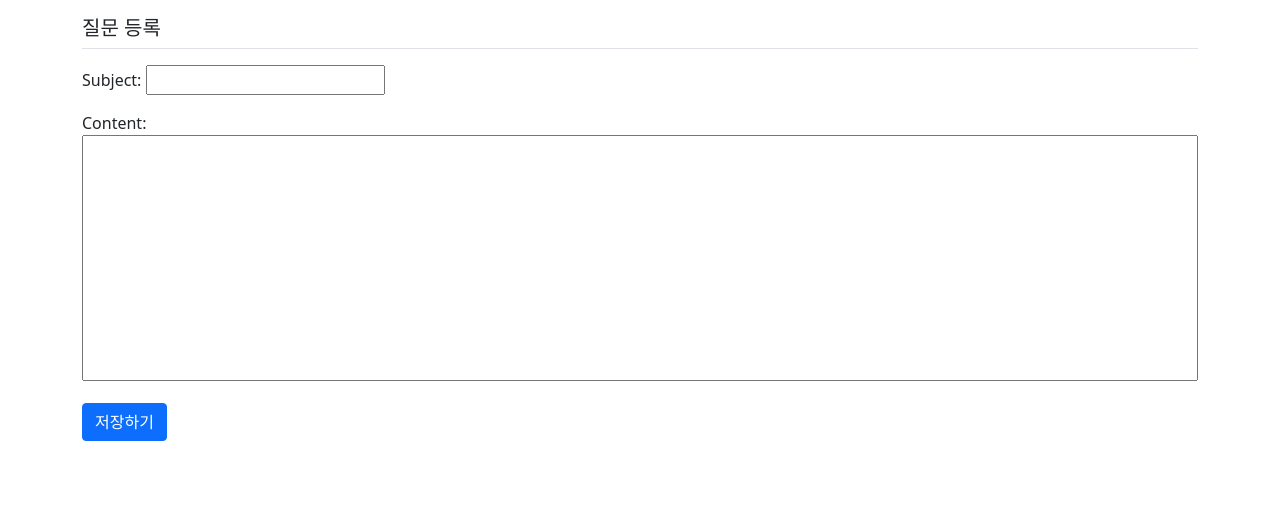
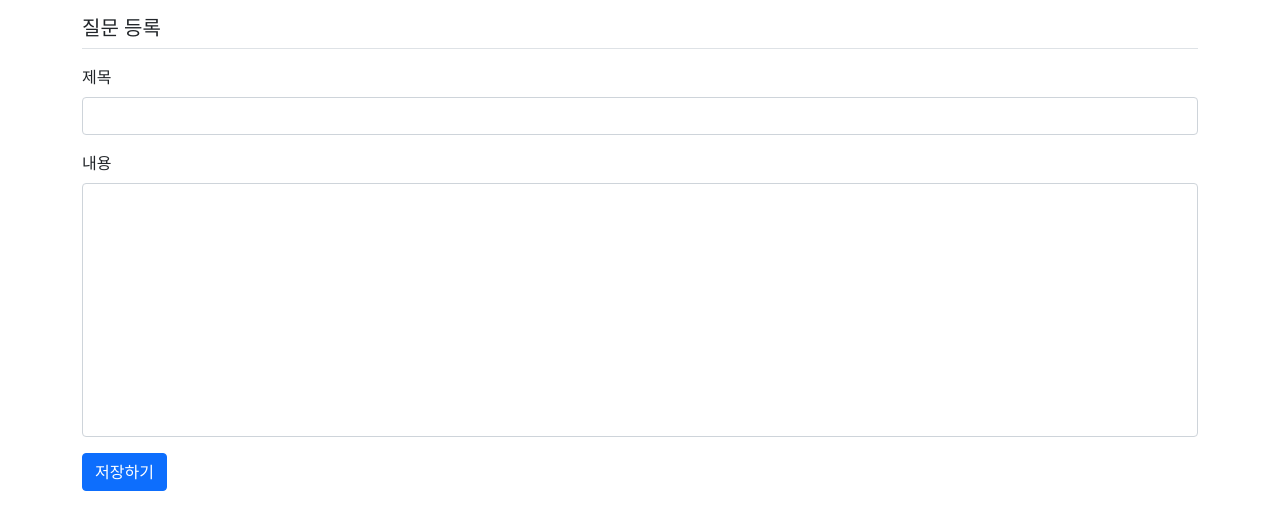
Before and after one commit to nykoh2001/django-begin, a Django app: page /pybo/question/create/ in a window 1280 px wide. Shown: the top 530 px of the page. Run offline with Django 4.2, Linux system fonts and the light colour scheme; some libraries are stand-ins or nearby versions.

Commit message:
feat: form error

```diff
--- a/pybo/forms.py
+++ b/pybo/forms.py
@@ -1,7 +1,19 @@
 from django import forms
-from pybo.models import Question
+from pybo.models import Question, Answer
 
 class QuestionForm(forms.ModelForm):
   class Meta:
     model = Question
     fields = ['subject', 'content']
+    labels = {
+      'subject': "제목",
+      'content': "내용"
+    }
+
+class AnswerForm(forms.ModelForm):
+  class Meta:
+    model = Answer
+    fields = ['content']
+    labels = {
+      'content': "답변 내용"
+    }
--- a/pybo/views.py
+++ b/pybo/views.py
@@ -1,10 +1,11 @@
 from django.shortcuts import render, get_object_or_404, redirect
 from django.utils import timezone
+from django.http import HttpResponseNotAllowed
 
 # Create your views here.
 
 from .models import Question, Answer
-from .forms import QuestionForm
+from .forms import QuestionForm, AnswerForm
 
 def index(req):
   question_list = Question.objects.order_by('-create_date')
@@ -19,9 +20,20 @@ def detail(req, question_id):
 def answer_create(req, question_id):
   question = get_object_or_404(Question, pk=question_id)
   # question.answer_set.create(content=req.POST.get('content'), create_date=timezone.now())
-  answer = Answer(question=question, content = req.POST.get('content'), create_date = timezone.now())
-  answer.save()
-  return redirect('pybo:detail', question_id = question.id)
+  # answer = Answer(question=question, content = req.POST.get('content'), create_date = timezone.now())
+  # answer.save()
+  if req.method == "POST":
+        form = AnswerForm(req.POST)
+        if form.is_valid():
+            answer = form.save(commit=False)
+            answer.create_date = timezone.now()
+            answer.question = question
+            answer.save()
+            return redirect('pybo:detail', question_id=question.id)
+  else:
+      return HttpResponseNotAllowed('Only POST is possible.')
+  context = {'question': question, 'form': form}
+  return render(req, 'pybo/question_detail.html', context)
 
 def question_create(req):
   if req.method == "GET":
@@ -33,4 +45,4 @@ def question_create(req):
       question = form.save(commit=False)
       question.create_date = timezone.now()
       question.save()
-      return redirect("pybo:index")
+  return redirect("pybo:index")
--- a/templates/pybo/question_form.html
+++ b/templates/pybo/question_form.html
@@ -7,9 +7,29 @@
     </h5>
     <form method="post">
       {% csrf_token %}
-      {{ form.as_p }}
-      {% comment %} form의 fields에 대한 html code 자동 생성 {% endcomment %}
-      <button type="submit" class="btn btn-primary">저장하기</button>
+      <!-- 오류표시 Start -->
+      {% if form.errors %}
+        <div class="alert alert-danger" role="alert">
+          {% for field in form %}
+            {% if field.errors %}
+              <div>
+                <strong>{{ field.label }}</strong>
+                {{ field.errors }}
+              </div>
+            {% endif %}
+          {% endfor %}
+        </div>
+      {% endif %}
+      <!-- 오류표시 End -->
+      <div class="mb-3">
+        <label for="subject" class="form-label">제목</label>
+        <input type="text" class="form-control" name="subject" id="subject" value="{{ form.subject.value|default_if_none:'' }}">
+      </div>
+      <div class="mb-3">
+        <label for="content" class="form-label">내용</label>
+        <textarea class="form-control" name="content" id="content" rows="10">{{ form.content.value|default_if_none:'' }}</textarea>
+      </div>
     </form>
+    <button type="submit" class="btn btn-primary">저장하기</button>
   </div>
 {% endblock content %}
```
Also changed, not shown: templates/pybo/question_detail.html (+14 -0 lines).
